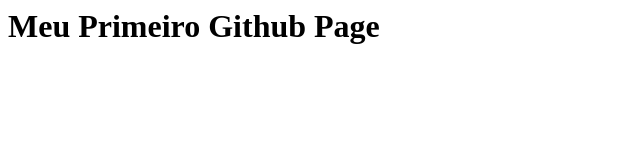
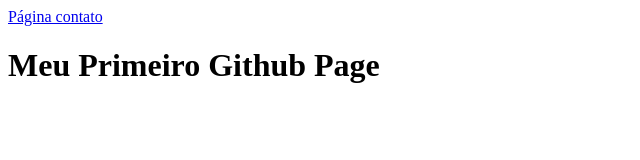
Before and after one commit to rafaelabarbieric/my-first-github-page, a plain HTML site: page index.html in a window 1280 px wide. Shown: the whole page, without its empty margins (0-640 px from the left). Drawn offline with Linux system fonts and the light colour scheme.

Commit message:
navegação entre contato e index

```diff
--- a/index.html
+++ b/index.html
@@ -1,8 +1,13 @@
 <html>
+
   <head>
     <title>Meu primeiro Github</title>
   </head>
   <body>
+
+    <a href="contato.html">Página contato</a>
+
      <h1>Meu Primeiro Github Page</h1>
+
    </body>
 </html>
```
Also changed, not shown: contato.html (+2 -0 lines).
